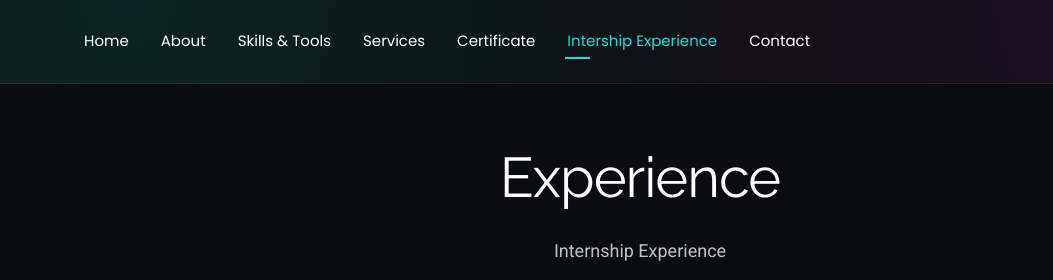
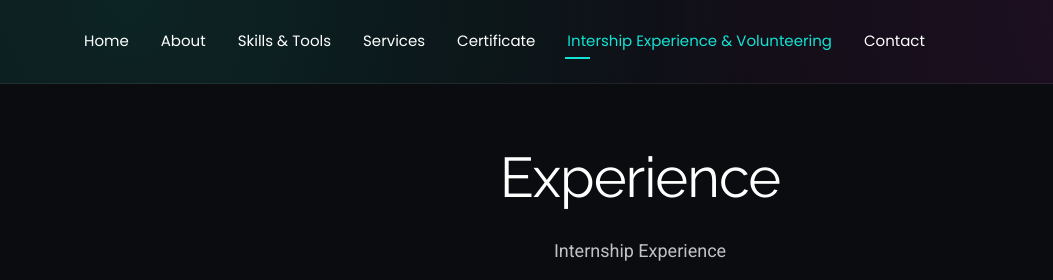
Before and after one commit to triadewisusanti/triadewisusanti.rn, a plain HTML site: page gallery.html in a window 1280 px wide. Shown: the top 280 px of the page, 0-1053 px from the left. Drawn offline with Linux system fonts and the light colour scheme.

Commit message:
Update galery

```diff
--- a/gallery.html
+++ b/gallery.html
@@ -42,7 +42,7 @@
           <li><a href="resume.html">Skills & Tools</a></li>
           <li><a href="services.html">Services</a></li>
           <li><a href="portfolio.html">Certificate</a></li>
-          <li><a href="gallery.html" class="active">Intership Experience</a></li>
+          <li><a href="gallery.html" class="active">Intership Experience & Volunteering</a></li>
           <li><a href="contact.html">Contact</a></li>
         </ul>
         <i class="mobile-nav-toggle d-xl-none bi bi-list"></i>
```
